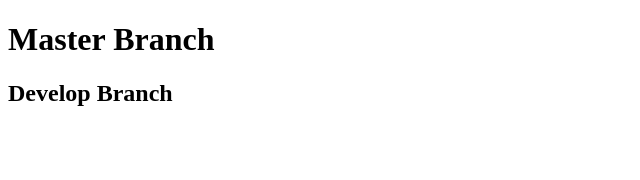
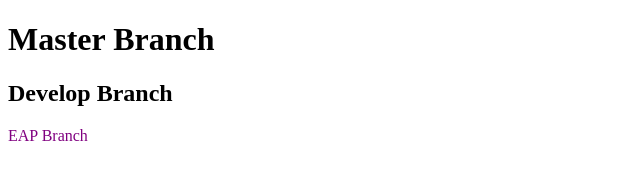
Before and after one commit to eaperkins34/testGit, a plain HTML site: page index.html in a window 1280 px wide. Shown: the whole page, without its empty margins (0-640 px from the left). Drawn offline with Linux system fonts and the light colour scheme.

Commit message:
eap branch

```diff
--- a/index.html
+++ b/index.html
@@ -9,5 +9,6 @@
     <body>
         <h1>Master Branch</h1>
         <h2>Develop Branch</h2>
+        <p style="color: purple">EAP Branch</p>
     </body>
 </html>
```
